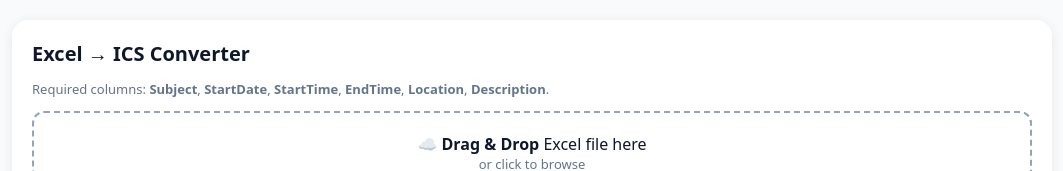
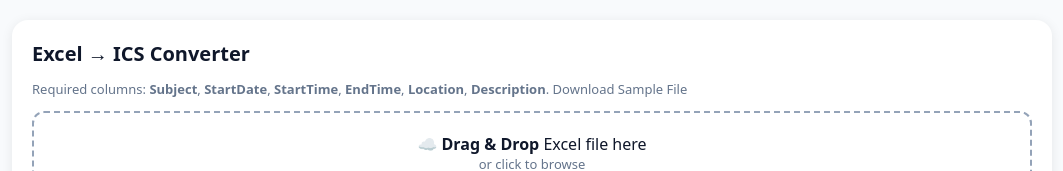
Before and after one commit to kirikroem/icalendar, a plain HTML site: page advance.html in a window 1280 px wide. Shown: the top 171 px of the page, without its empty margins (108-1171 px from the left). Drawn offline with Linux system fonts and the light colour scheme.

Commit message:
Update advance.html

```diff
--- a/advance.html
+++ b/advance.html
@@ -58,7 +58,7 @@
 <body>
   <div class="card">
     <h1>Excel → ICS Converter</h1>
-    <p class="muted">Required columns: <strong>Subject</strong>, <strong>StartDate</strong>, <strong>StartTime</strong>, <strong>EndTime</strong>, <strong>Location</strong>, <strong>Description</strong>.</p>
+    <p class="muted">Required columns: <strong>Subject</strong>, <strong>StartDate</strong>, <strong>StartTime</strong>, <strong>EndTime</strong>, <strong>Location</strong>, <strong>Description</strong>.<a hre="files/sample.xlsx"> Download Sample File </a></p>
 
     <div id="uploadBox" class="upload-box">
       <div>☁️ <strong>Drag & Drop</strong> Excel file here</div>
```
